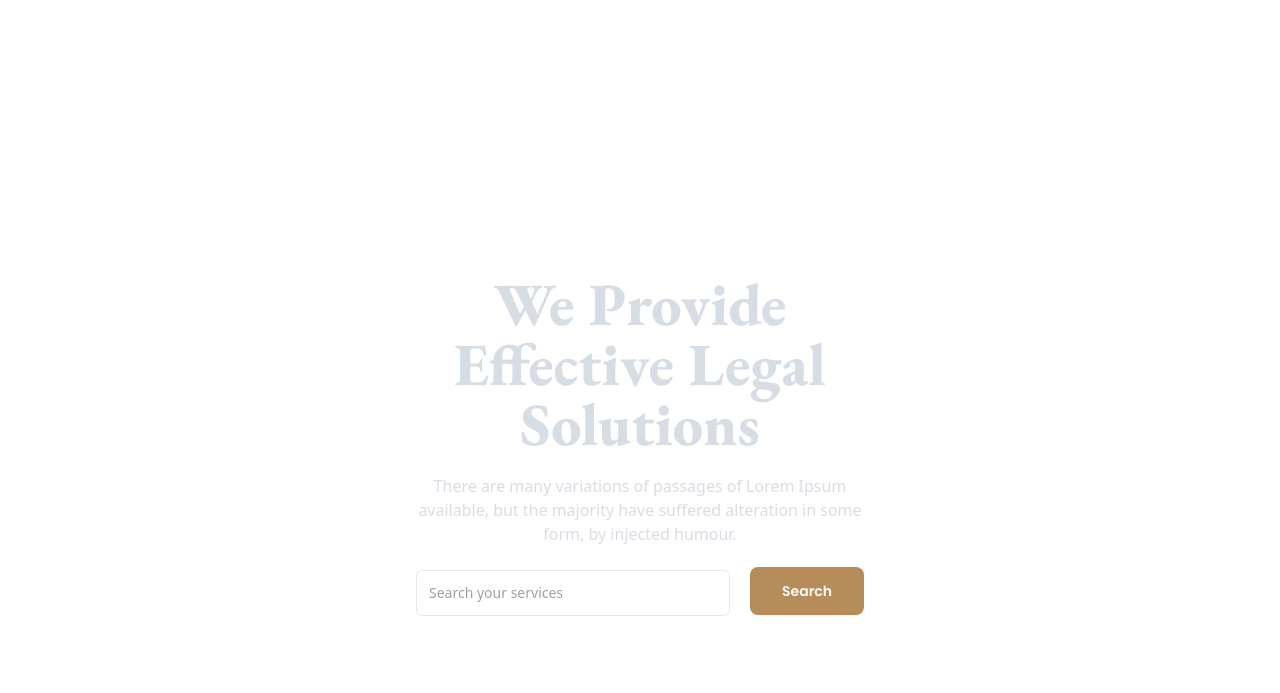
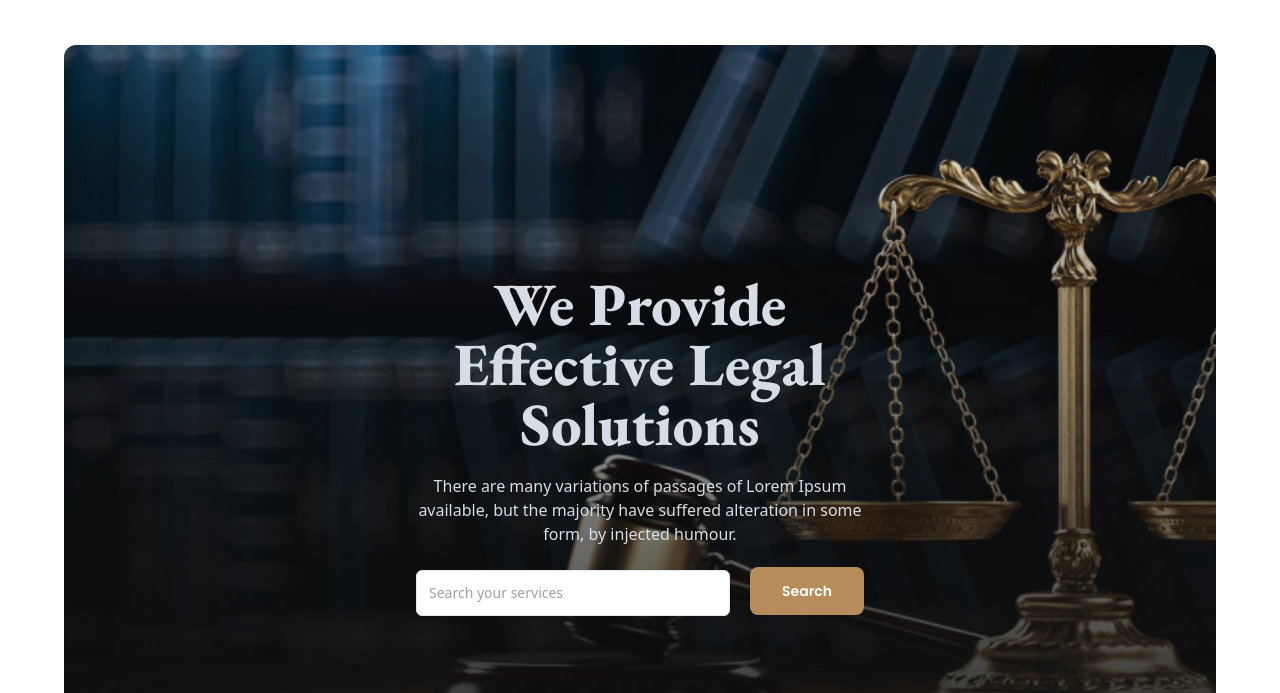
Before and after one commit to AkmolPhero/legal-solution, a plain HTML site: page index.html in a window 1280 px wide. Shown: the part 107-800 px from the top of the page. Drawn offline with nearby package versions, Linux system fonts and the light colour scheme; the site is published under a folder, as on GitHub Pages, so addresses that start at the root find nothing.

Commit message:
banner image is not showing in the live site

```diff
--- a/index.html
+++ b/index.html
@@ -153,7 +153,7 @@
         </nav>
         <!-- banner content-->
         <div class="hero min-h-screen rounded-xl mt-10"
-            style="background-image: url(/images/Rectangle\ 5.png),url(/images/banner.png)">
+            style="background-image: url(./images/Rectangle\ 5.png), url(./images/banner.png);">
             <div class="hero-content text-neutral-content text-center">
                 <div class="max-w-md">
                     <h1 class="mb-5 text-4xl md:text-5xl lg:text-6xl font-garamond">
```
